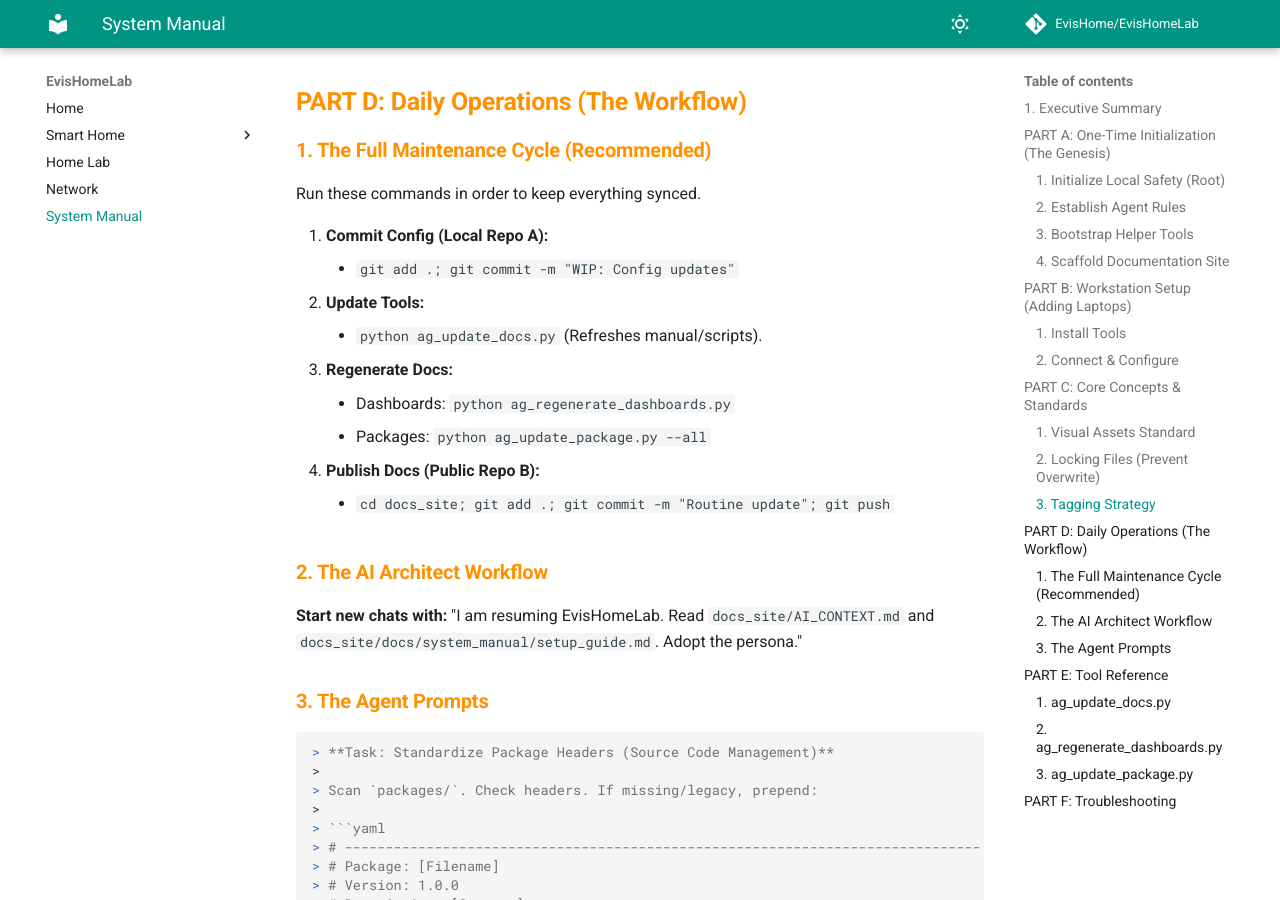
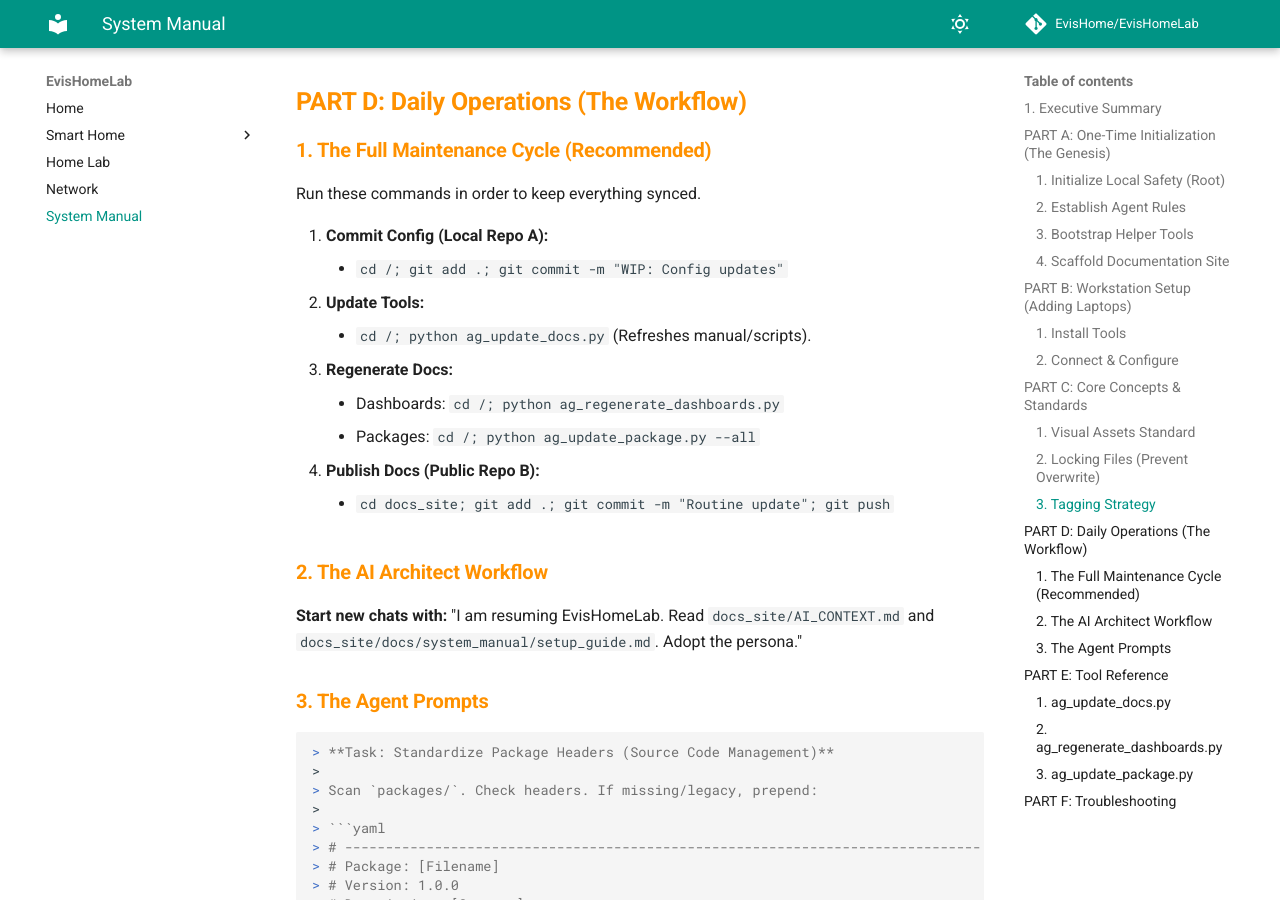
Before and after one commit to EvisHome/EvisHomeLab, an MkDocs documentation site: the page built from docs/system_manual/setup_guide.md, in a window 1280 px wide and 900 px high, scrolled down 2139 px. Built offline with MkDocs 1.6.1 and Material for MkDocs 9.7.7, drawn with Linux system fonts in a browser that asks for light colours; comment, search, counter and statistics services are not loaded.

```diff
--- a/docs/system_manual/setup_guide.md
+++ b/docs/system_manual/setup_guide.md
@@ -72,12 +72,12 @@ Use YAML frontmatter to categorize pages for the Tag Cloud.
 Run these commands in order to keep everything synced.
 
 1.  **Commit Config (Local Repo A):**
-    * `git add .; git commit -m "WIP: Config updates"`
+    * `cd /; git add .; git commit -m "WIP: Config updates"`
 2.  **Update Tools:**
-    * `python ag_update_docs.py` (Refreshes manual/scripts).
+    * `cd /; python ag_update_docs.py` (Refreshes manual/scripts).
 3.  **Regenerate Docs:**
-    * Dashboards: `python ag_regenerate_dashboards.py`
-    * Packages: `python ag_update_package.py --all`
+    * Dashboards: `cd /; python ag_regenerate_dashboards.py`
+    * Packages: `cd /; python ag_update_package.py --all`
 4.  **Publish Docs (Public Repo B):**
     * `cd docs_site; git add .; git commit -m "Routine update"; git push`
 
```
Also changed, not shown: docs/smart-home/frigate_nvr.md (added, +38 -0 lines).
